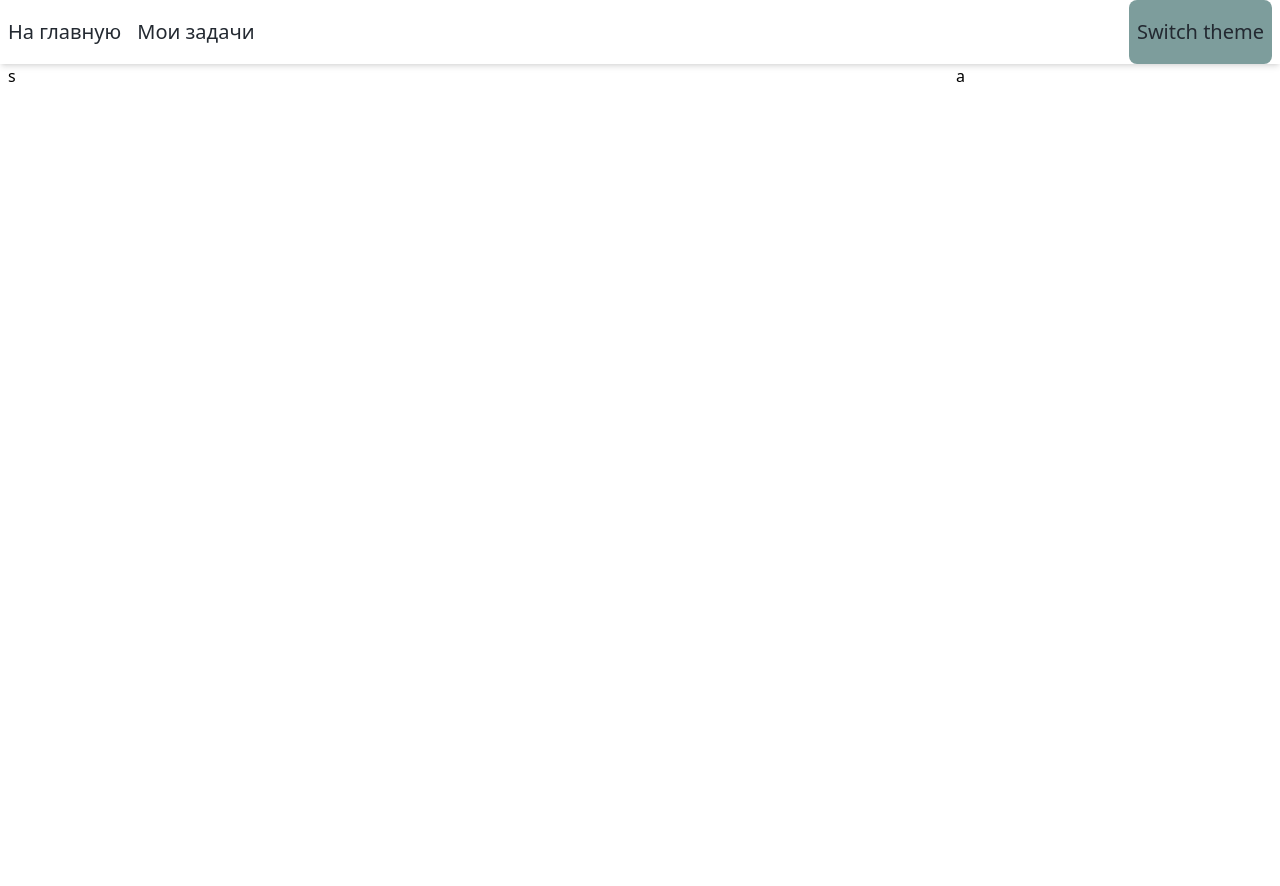
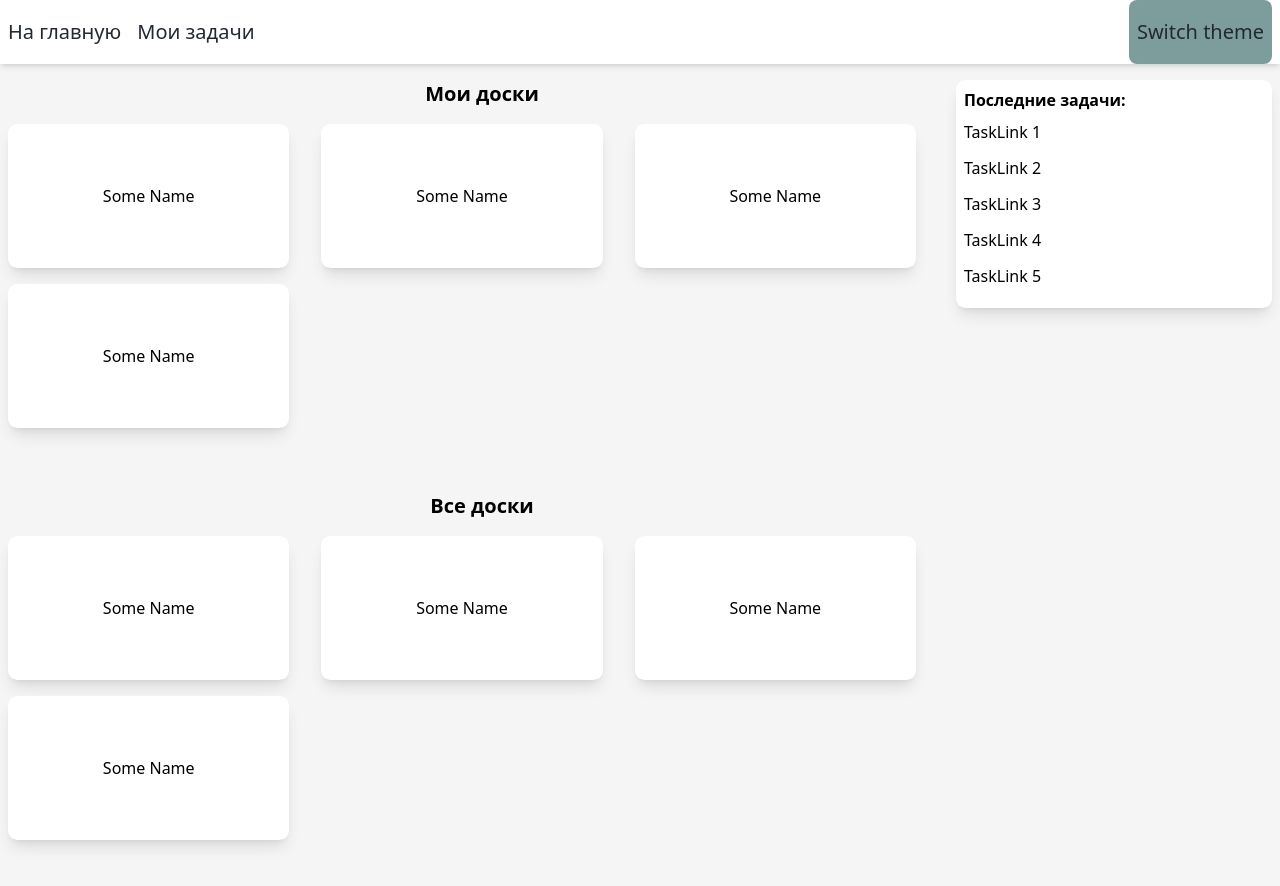
Before and after one commit to KvRm/kanban-board, a Vue app: page / in a window 1280 px wide. Shown: the top 886 px of the page. Before the commit the page ends 800 px from the top, so only its background shows below. Built offline with nearby package versions, Linux system fonts and the light colour scheme.

Commit message:
[feat] made adaptive template for main page

```diff
--- a/src/App.vue
+++ b/src/App.vue
@@ -1,5 +1,5 @@
 <template>
-  <component :is="layout">
+  <component :is="layout" class="bg-primary">
     <router-view />
   </component>
 </template>
--- /dev/null
+++ b/src/components/Main/BoardLink.vue
@@ -0,0 +1,26 @@
+<template>
+  <div
+    class="flex-triple max-lg:flex-double max-md:flex-single bg-primary-soft h-36 rounded-card shadow-lg"
+  >
+    <router-link
+      :to="`board/${id}`"
+      :key="id"
+      class="board-link-item flex justify-center items-center w-full h-full overflow-hidden"
+    >
+      {{ name }}
+    </router-link>
+  </div>
+</template>
+
+<script setup lang="ts">
+defineProps({
+  name: {
+    type: String,
+    required: true,
+  },
+  id: {
+    type: String,
+    requried: true,
+  },
+})
+</script>
--- /dev/null
+++ b/src/components/Main/BoardLinkList.vue
@@ -0,0 +1,33 @@
+<template>
+  <div class="board-link-list flex flex-wrap justify-between gap-4 sm:mr-10 mb-16">
+    <BoardLink
+      v-for="board in boardList"
+      :key="board.id"
+      :name="board.name"
+      :id="board.id"
+    />
+  </div>
+</template>
+
+<script setup lang="ts">
+import BoardLink from './BoardLink.vue'
+
+const boardList = [
+  {
+    name: 'Some Name',
+    id: '0',
+  },
+  {
+    name: 'Some Name',
+    id: '1',
+  },
+  {
+    name: 'Some Name',
+    id: '2',
+  },
+  {
+    name: 'Some Name',
+    id: '3',
+  },
+]
+</script>
--- /dev/null
+++ b/src/components/Main/TasksHistory.vue
@@ -0,0 +1,14 @@
+<template>
+  <div
+    class="flex flex-col w-full min-h-48 bg-primary-soft p-2 box-border shadow-lg rounded-card mb-8 overflow-hidden"
+  >
+    <span class="font-bold mb-2">Последние задачи:</span>
+    <p class="mb-3 hover:text-blue"><router-link to="board/2">TaskLink 1</router-link></p>
+    <p class="mb-3 hover:text-blue"><router-link to="board/2">TaskLink 2</router-link></p>
+    <p class="mb-3 hover:text-blue"><router-link to="board/2">TaskLink 3</router-link></p>
+    <p class="mb-3 hover:text-blue"><router-link to="board/2">TaskLink 4</router-link></p>
+    <p class="mb-3 hover:text-blue"><router-link to="board/2">TaskLink 5</router-link></p>
+  </div>
+</template>
+
+<script setup lang="ts"></script>
--- a/src/layout/DefaultLayout.vue
+++ b/src/layout/DefaultLayout.vue
@@ -1,7 +1,7 @@
 <template>
-  <div class="layout h-screen">
-    <HeaderComponent />
-    <div class="main px-2">
+  <div class="layout min-h-screen">
+    <HeaderComponent class="absolute z-50" />
+    <div class="main px-2 h-full pt-20">
       <slot />
     </div>
   </div>
--- a/src/layout/EmptyLayout.vue
+++ b/src/layout/EmptyLayout.vue
@@ -1,5 +1,5 @@
 <template>
-  <div class="layout">
+  <div class="layout min-h-screen">
     <slot />
   </div>
 </template>
--- a/src/layout/Header/HeaderComponent.vue
+++ b/src/layout/Header/HeaderComponent.vue
@@ -1,5 +1,7 @@
 <template>
-  <header class="header flex w-full h-16 shadow-md text-xl px-2 justify-between bg-primary text-primary">
+  <header
+    class="header flex w-full h-16 shadow-md text-xl px-2 justify-between text-primary bg-primary-soft"
+  >
     <nav class="header-nav flex items-center gap-4">
       <router-link class="header-nav__link" to="/">На главную</router-link>
       <router-link class="header-nav__link" to="/my-tasks">Мои задачи</router-link>
--- a/src/style.css
+++ b/src/style.css
@@ -2,8 +2,8 @@
 @tailwind base;
 
 :root {
-  --color-bg-primary: #fff;
-  --color-bg-primary-soft: #eee;
+  --color-bg-primary: #f5f5f5;
+  --color-bg-primary-soft: #fff;
   --color-bg-secondary: #7d9d9c;
   --color-bg-secondary-soft: #576f72;
   --color-bg-default: #fff;
@@ -11,10 +11,12 @@
   --color-text-primary: #232931;
   --color-text-secondary: #444;
   --color-text-secondary-soft: #999;
+  --color-text-blue: #2460ce;
 
   --font-primary: 'Montserrat', sans-serif;
 
   --rounded-btn: 0.5rem;
+  --rounded-card: 0.6rem;
 }
 
 /** purgecss start ignore */
@@ -28,10 +30,12 @@
   --color-text-primary: #232931;
   --color-text-default: #444;
   --color-text-default-soft: #999;
+  --color-text-blue: #2460ce;
 
   --font-primary: 'Montserrat', sans-serif;
 
   --rounded-btn: 0.5rem;
+  --rounded-card: 0.6rem;
 }
 /** purgecss end ignore */
 
--- a/src/views/MainView.vue
+++ b/src/views/MainView.vue
@@ -1,8 +1,18 @@
 <template>
   <div class="flex w-full max-sm:flex-col-reverse">
-    <section class="w-3/4 max-lg:w-2/3 max-sm:w-full">s</section>
-    <aside class="w-1/4 max-lg:w-1/3 max-sm:w-full">a</aside>
+    <section class="w-3/4 max-lg:w-2/3 max-sm:w-full">
+      <p class="board-list-titile text-xl text-center pb-4 font-bold">Мои доски</p>
+      <BoardLinkList />
+      <p class="board-list-titile text-xl text-center pb-4 font-bold">Все доски</p>
+      <BoardLinkList />
+    </section>
+    <aside class="w-1/4 max-lg:w-1/3 max-sm:w-full">
+      <TasksHistory />
+    </aside>
   </div>
 </template>
 
-<script setup lang="ts"></script>
+<script setup lang="ts">
+import BoardLinkList from '../components/Main/BoardLinkList.vue'
+import TasksHistory from '../components/Main/TasksHistory.vue'
+</script>
--- a/tailwind.config.cjs
+++ b/tailwind.config.cjs
@@ -11,6 +11,7 @@ module.exports = {
       primary: 'var(--color-text-primary)',
       secondary: 'var(--color-text-secondary)',
       'secondary-soft': 'var(--color-text-secondary-soft)',
+      blue: 'var(--color-text-blue)',
     },
     backgroundColor: {
       primary: 'var(--color-bg-primary)',
@@ -25,6 +26,14 @@ module.exports = {
     borderRadius: {
       none: '0',
       btn: 'var(--rounded-btn)',
+      card: 'var(--rounded-card)',
+    },
+    extend: {
+      flex: {
+        single: '0 0 100%',
+        triple: '0 0 31%',
+        double: '0 0 45%',
+      },
     },
   },
   plugins: [],
```
